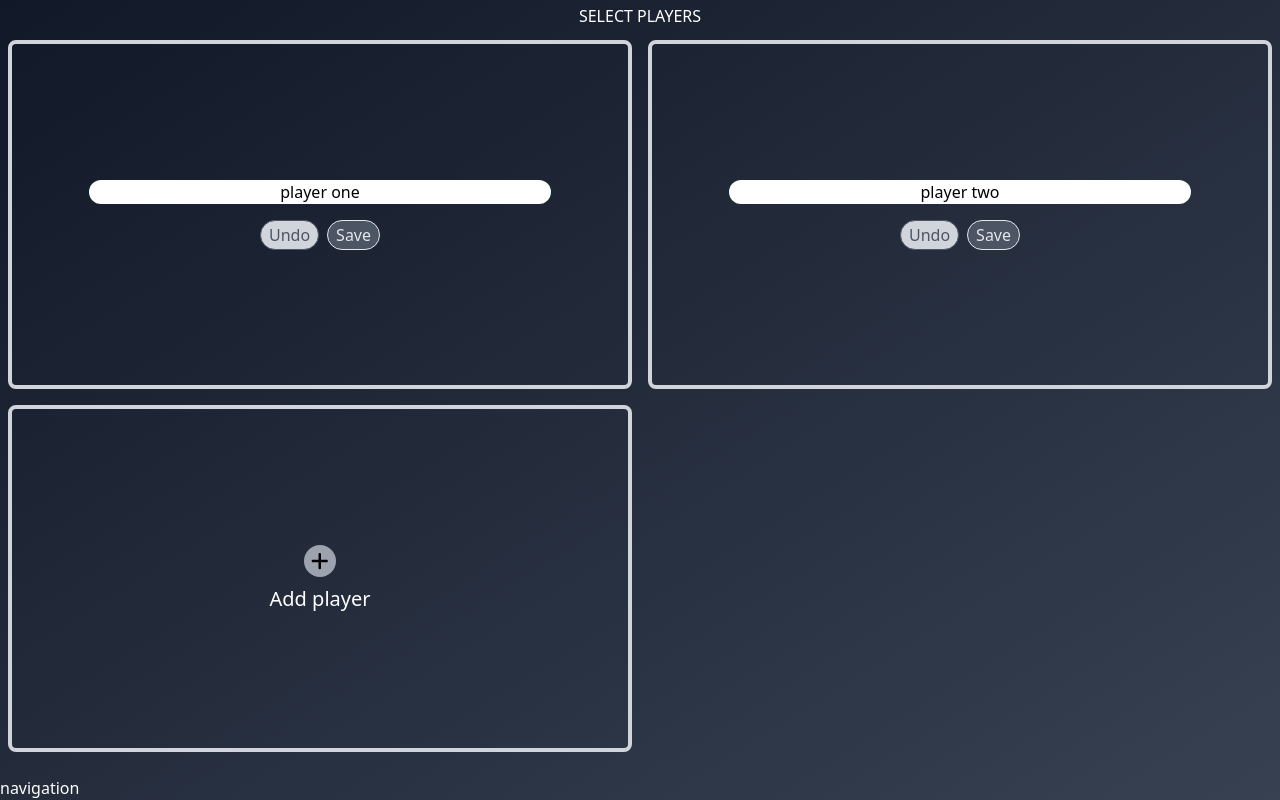
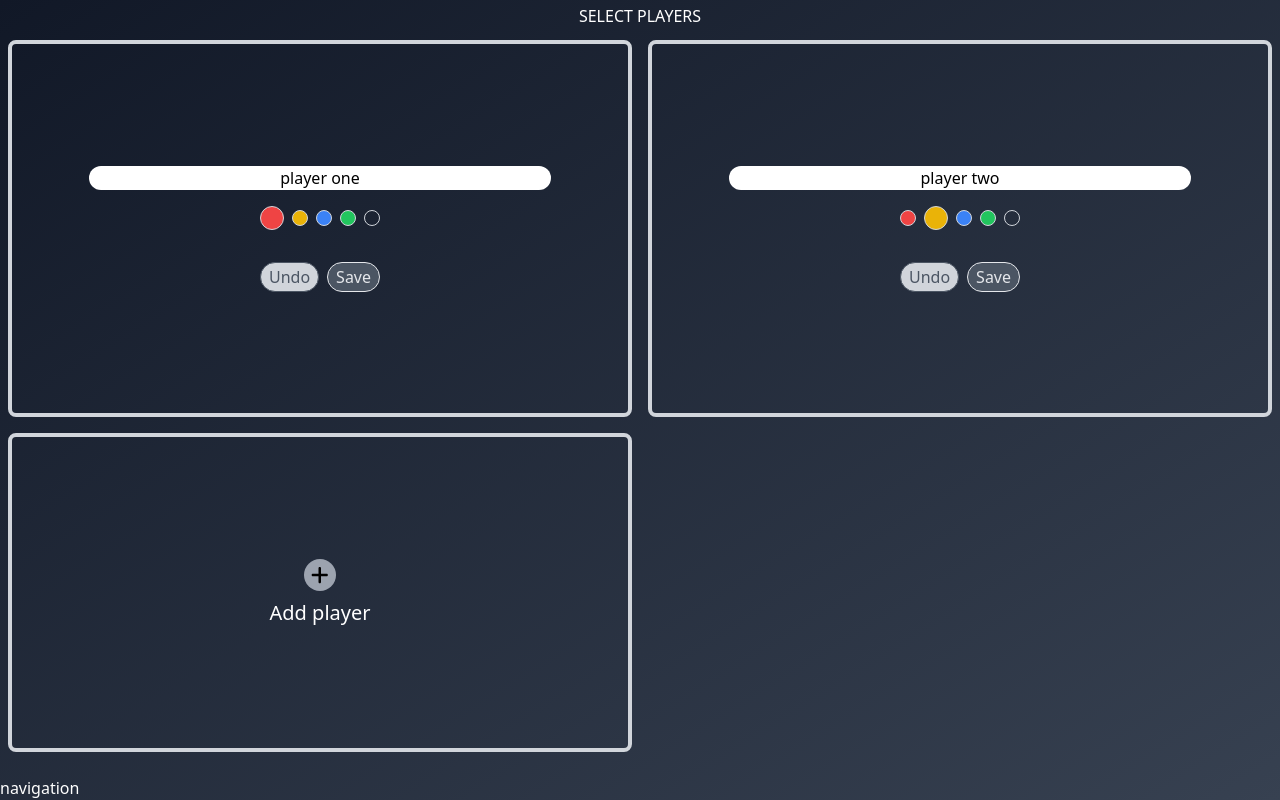
Before and after one commit to chezynick/ticket-to-score, a React (Vite) app: page / in a window 1280 px wide. Both pictures are taken after a click on the button "Start game". Built offline with nearby package versions, Linux system fonts and the light colour scheme.

Commit message:
added colour picker

```diff
--- /dev/null
+++ b/src/components/ColourSelector/index.jsx
@@ -0,0 +1,22 @@
+
+
+const ColourSelector = ({selectedColour, setSelectedColour}) => {
+
+    const colours = [
+        {id: 0, bg: 'bg-red-500'},
+        {id: 1, bg: 'bg-yellow-500'},
+        {id: 2, bg: 'bg-blue-500'},
+        {id: 3, bg: 'bg-green-500'},
+        {id: 4, bg: 'bg-black-500'},
+    ]
+    return (
+
+        <div>
+            <div  className="flex items-center justify-between w-full py-4 space-x-2">
+            {colours.map(col => <button onClick={()=>setSelectedColour(col.id)} key={col.id} selected={selectedColour === col.id} value={col.id} className={` border-gray-300 border rounded-full ${selectedColour === col.id ? 'w-6 h-6' : 'w-4 h-4'} ${col.bg}`}/>)}
+            </div>
+        </div>
+     );
+}
+
+export default ColourSelector;
--- a/src/components/PlayerTile/index.jsx
+++ b/src/components/PlayerTile/index.jsx
@@ -1,8 +1,10 @@
 import { useState } from "react";
 import Button from "../Button";
+import ColourSelector from "../ColourSelector";
 
 const PlayerTile = ({player, setPlayers, players}) => {
     const [playerName, setPlayerName] = useState(player.name)
+    const [selectedColour, setSelectedColour] =useState(player.colour)
     const updatePlayer = () => {
         const savedPlayer = {...player, name: playerName};
         setPlayers(players.map(ply => {
@@ -16,13 +18,13 @@ const PlayerTile = ({player, setPlayers, players}) => {
         setPlayerName(player.name)
     }
     return (
-        <div className="w-full h-full  p-2 ">
-            <div className="w-full flex flex-col justify-center rounded-lg items-center h-full border-4 border-gray-300">
-            <input className="w-3/4 rounded-full text-center text-black" type='text' value={playerName} onChange={(e)=>setPlayerName(e.target.value)}/>
-
-            <div className="flex mt-4 justify-center space-x-2 items-center">
-            <Button onClick={undo} outlineButton text="Undo" />
-                <Button onClick={updatePlayer} text="Save" />
+        <div className="w-full h-full p-2 ">
+            <div className="flex flex-col items-center justify-center w-full h-full border-4 border-gray-300 rounded-lg">
+                <input className="w-3/4 text-center text-black rounded-full" type='text' value={playerName} onChange={(e)=>setPlayerName(e.target.value)}/>
+                <ColourSelector selectedColour={selectedColour} setSelectedColour={setSelectedColour}/>
+                <div className="flex items-center justify-center mt-4 space-x-2">
+                    <Button onClick={undo} outlineButton text="Undo" />
+                    <Button onClick={updatePlayer} text="Save" />
                 </div>
             </div>
 
--- a/src/pages/Welcome/index.jsx
+++ b/src/pages/Welcome/index.jsx
@@ -1,15 +1,15 @@
-import { useEffect } from "react";
 import { useState } from "react";
 
 const Welcome = ({setPage}) => {
     const [startTrain, setStartTrain] = useState(false)
-    useEffect(()=>{
-        setTimeout(()=> setStartTrain(true),1000)
-    },[])
+  const handleClick = ()=>{
+        setTimeout(()=> setStartTrain(true),100)
+        setTimeout(()=>setPage(1),1100)
+    }
     return (
-        <div className="flex relative h-full w-full justify-center items-center">
+        <div className="relative flex items-center justify-center w-full h-full">
             <div className={`absolute  top-10 h-4 transition-all duration-[1500ms] ease-in-out flex  bg-red-400 ${startTrain ? 'left-[105%]' : '-left-[50px]'}`}>train</div>
-            <button onClick={()=>setPage(1)} className="text-xl text-gray-300">Start game</button>
+            <button onClick={()=>handleClick()} className="text-xl text-gray-300">Start game</button>
         </div>
     )
 };
```
Also changed, not shown: 1 other file (tests, documents, lock files or other folders).
